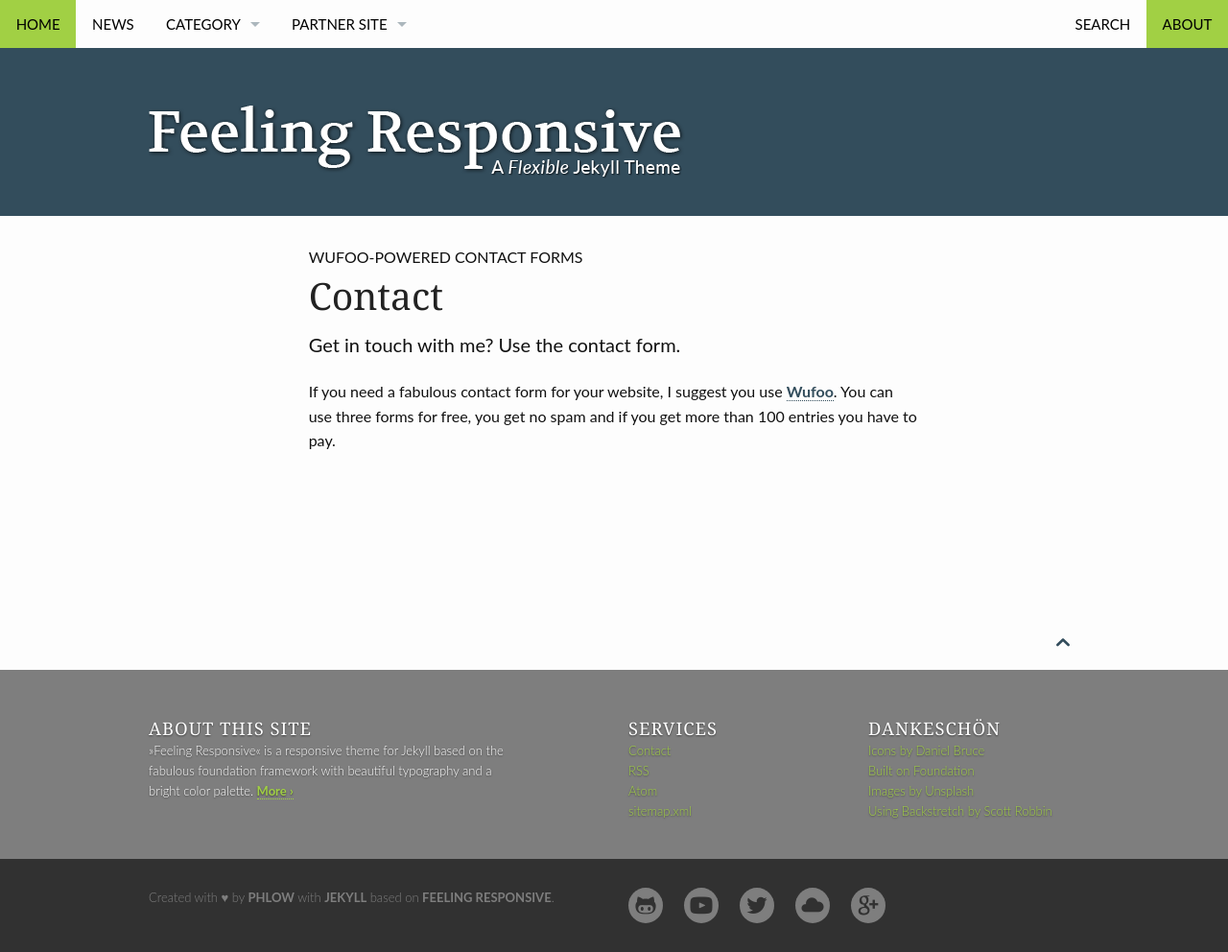
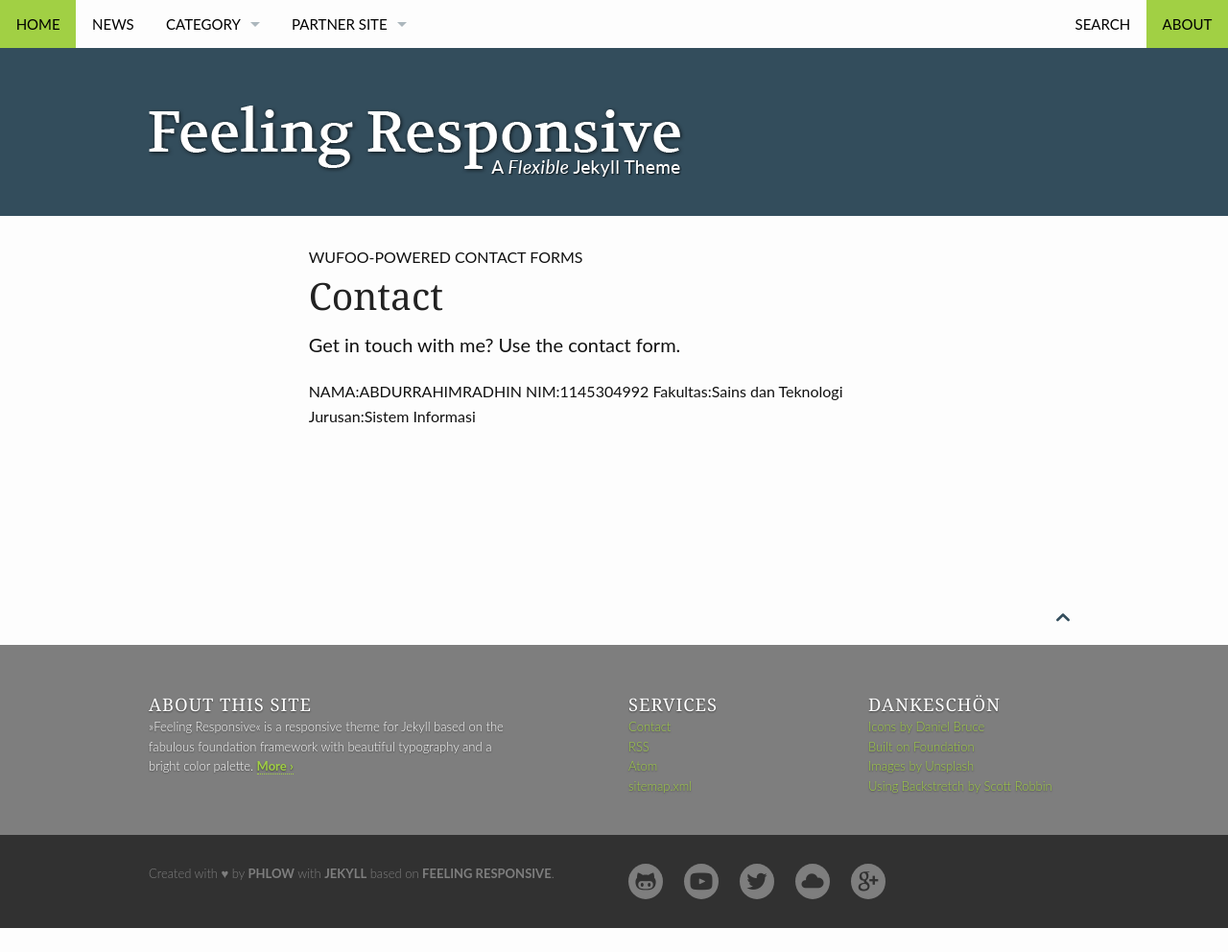
Before and after one commit to Abdurrahimradhin/abdurrahimradhin.github.io, a Jekyll site: the page built from pages/contact.md, in a window 1280 px wide. Shown: the whole page at 96% size. Built offline with Jekyll 4.4.1, drawn with Linux system fonts in a browser that asks for light colours; after the commit the page ends 967 px from its top, so only the background shows below that.

Commit message:
Update contact.md

```diff
--- a/pages/contact.md
+++ b/pages/contact.md
@@ -6,7 +6,7 @@ subheadline: "Wufoo-powered contact forms"
 teaser: "Get in touch with me? Use the contact form."
 permalink: "/contact/"
 ---
-If you need a fabulous contact form for your website, I suggest you use [Wufoo][1]. You can use three forms for free, you get no spam and if you get more than 100 entries you have to pay.
-
-
- [1]: http://www.wufoo.com/
+NAMA:ABDURRAHIMRADHIN
+NIM:1145304992
+Fakultas:Sains dan Teknologi
+Jurusan:Sistem Informasi
```
